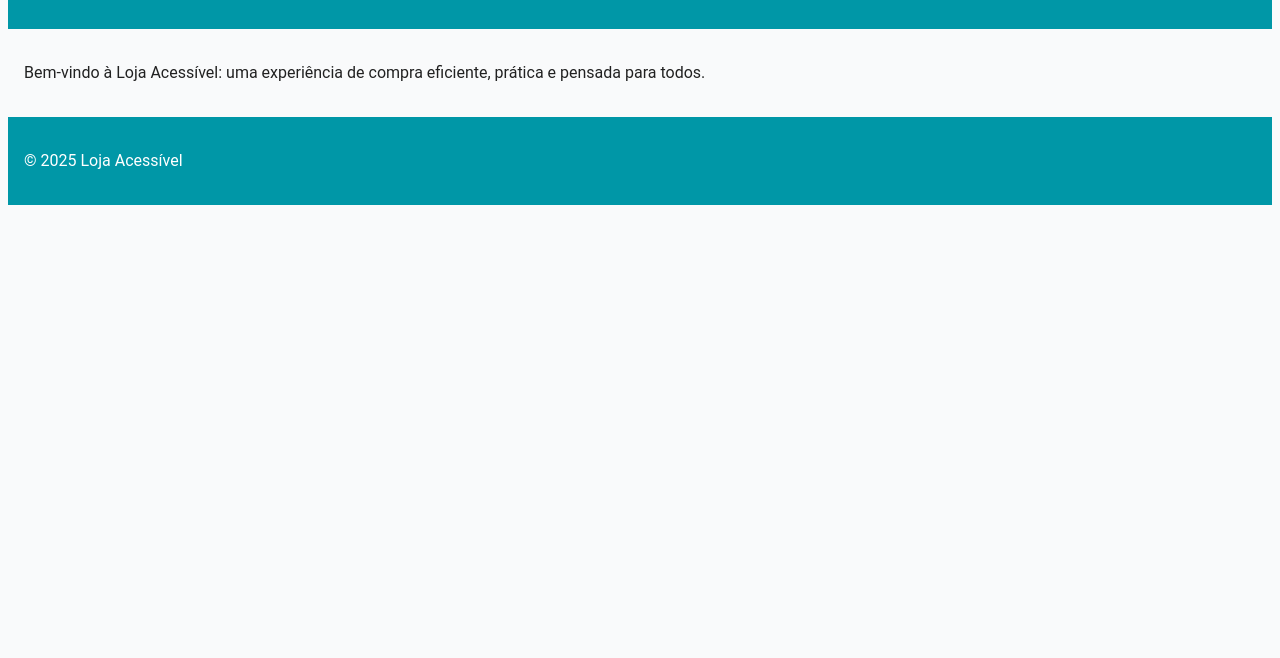
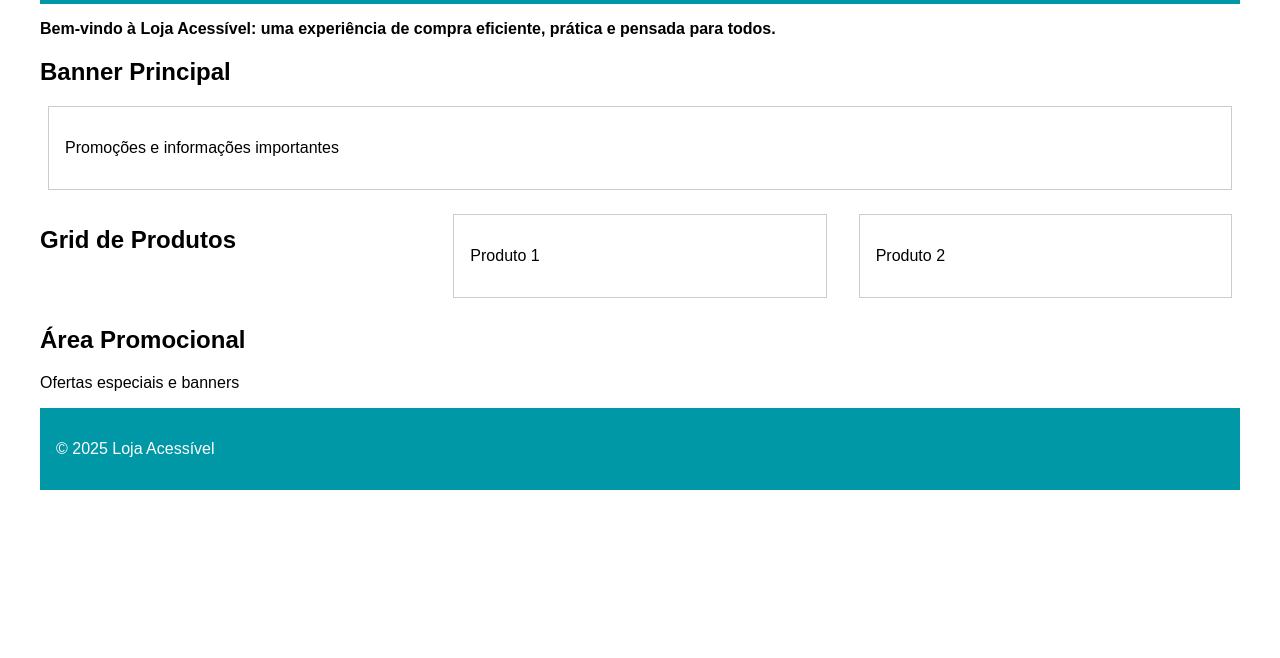
Before and after one commit to ijosephreis-art/lojacessivel, a plain HTML site: page index.html in a window 1280 px wide. Shown: the part 142-800 px from the top of the page. Drawn offline with Linux system fonts and the light colour scheme.

Commit message:
Add files via upload

```diff
--- a/index.html
+++ b/index.html
@@ -2,13 +2,22 @@
 <html lang="pt-BR">
 <head>
   <meta charset="UTF-8">
+  <meta name="viewport" content="width=device-width, initial-scale=1.0">
   <title>Loja Acessível - Página Inicial</title>
-  <link rel="stylesheet" href="styles.css">
+  <style>
+    body { font-family: Arial, sans-serif; margin: 0; padding: 0; max-width: 1200px; margin: auto; }
+    header, footer { background-color: #0097A7; color: white; padding: 1em; }
+    nav ul { list-style: none; display: flex; gap: 1em; padding: 0; }
+    nav ul li a { color: white; text-decoration: none; }
+    .banner, .promocoes, .grid-produtos { margin: 1em 0; }
+    .banner-item, .card-produto { border: 1px solid #ccc; padding: 1em; margin: 0.5em; }
+    .grid-produtos { display: grid; grid-template-columns: repeat(auto-fit, minmax(200px, 1fr)); gap: 1em; }
+  </style>
 </head>
 <body>
   <header>
     <h1>Loja Acessível</h1>
-    <nav>
+    <nav aria-label="Menu principal">
       <ul>
         <li><a href="index.html">Início</a></li>
         <li><a href="catalogo.html">Catálogo</a></li>
@@ -18,11 +27,35 @@
       </ul>
     </nav>
   </header>
+
   <main>
-    <section>
-      <p>Bem-vindo à Loja Acessível: uma experiência de compra eficiente, prática e pensada para todos.</p>
+    <section class="intro">
+      <p><strong>Bem-vindo à Loja Acessível: uma experiência de compra eficiente, prática e pensada para todos.</strong></p>
+    </section>
+
+    <section class="banner">
+      <h2>Banner Principal</h2>
+      <div class="banner-item">
+        <p>Promoções e informações importantes</p>
+      </div>
+    </section>
+
+    <section class="grid-produtos">
+      <h2>Grid de Produtos</h2>
+      <div class="card-produto">
+        <p>Produto 1</p>
+      </div>
+      <div class="card-produto">
+        <p>Produto 2</p>
+      </div>
+    </section>
+
+    <section class="promocoes">
+      <h2>Área Promocional</h2>
+      <p>Ofertas especiais e banners</p>
     </section>
   </main>
+
   <footer>
     <p>&copy; 2025 Loja Acessível</p>
   </footer>
```
